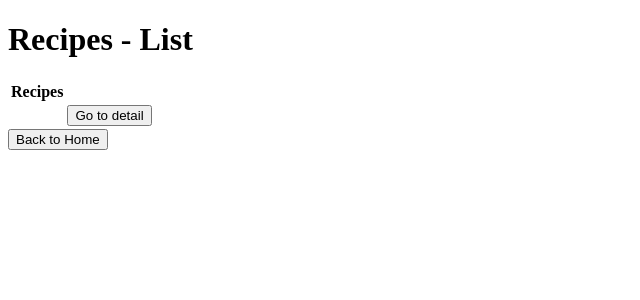
After one commit to dokkaebae/thegoodplace, a Django app: page /recipes-list in a window 1280 px wide. The commit adds this page. Shown: the top 300 px of the page, without its empty margins (0-640 px from the left). Run offline with Django 3.2, Linux system fonts and the light colour scheme.

Commit message:
Added the recipes list page

```diff
--- a/froyo/urls.py
+++ b/froyo/urls.py
@@ -5,11 +5,13 @@ from .views import IngredientsListView
 from .views import IngredientsDetailView
 from .views import IngredientsUpdateView
 from .views import IngredientsCreateView
+from .views import RecipesListView
 
 urlpatterns = [
     path('', HomePageView.as_view()),
     path('ingredients-list', IngredientsListView.as_view()),
     path('ingredients-detail', IngredientsDetailView.as_view()),
     path('ingredients-update', IngredientsUpdateView.as_view()),
-    path('ingredients-create', IngredientsCreateView.as_view())
+    path('ingredients-create', IngredientsCreateView.as_view()),
+    path('recipes-list', RecipesListView.as_view())
 ]
--- a/froyo/views.py
+++ b/froyo/views.py
@@ -1,5 +1,4 @@
 from django.views.generic.base import TemplateView
-from django.views.generic.list import ListView
 
 class HomePageView(TemplateView):
     template_name = "home_page.html"
--- a/functional_test.py
+++ b/functional_test.py
@@ -152,7 +152,7 @@ class NewVisitorTest(unittest.TestCase):
         self.assertIn("Recipes - List", self.browser.title)
         recipes_list_header = self.browser.find_element_by_id("page_header")
         self.assertEqual(
-            ingredients_list_header.get_attribute("innerHTML"),
+            recipes_list_header.get_attribute("innerHTML"),
             "Recipes - List"
         )
 
--- a/templates/home_page.html
+++ b/templates/home_page.html
@@ -18,7 +18,7 @@
 
     <div>
       <h2 id="home_page_recipes">Recipes</h2>
-      <form>
+      <form method="get" action="http://localhost:8000/recipes-list">
         <button type="submit" id="button_to_recipes">Go to recipes</button>
       </form>
     </div>
--- /dev/null
+++ b/templates/recipes_list.html
@@ -0,0 +1,39 @@
+<!DOCTYPE html>
+<html>
+  <head>
+    <title>Recipes - List</title>
+  </head>
+
+  <body>
+    <div>
+      <h1 id="page_header">Recipes - List</h1>
+    </div>
+
+    <div>
+      <table class="table">
+        <thead>
+          <tr>
+            <th>Recipes</th>
+            <th></th>
+          </tr>
+        </thead>
+        <tbody>
+            <tr>
+              <td></td>
+              <td>
+                <form>
+                  <button type="submit" id="button_to_recipes_detail">Go to detail</button>
+                </form>
+              </td>
+            </tr>
+        </tbody>
+      </table>
+    </div>
+
+    <div>
+      <form method="get" action="http://localhost:8000">
+        <button type="submit" id="back_button">Back to Home</button>
+      </form>
+    </div>
+  </body>
+</html>
```
